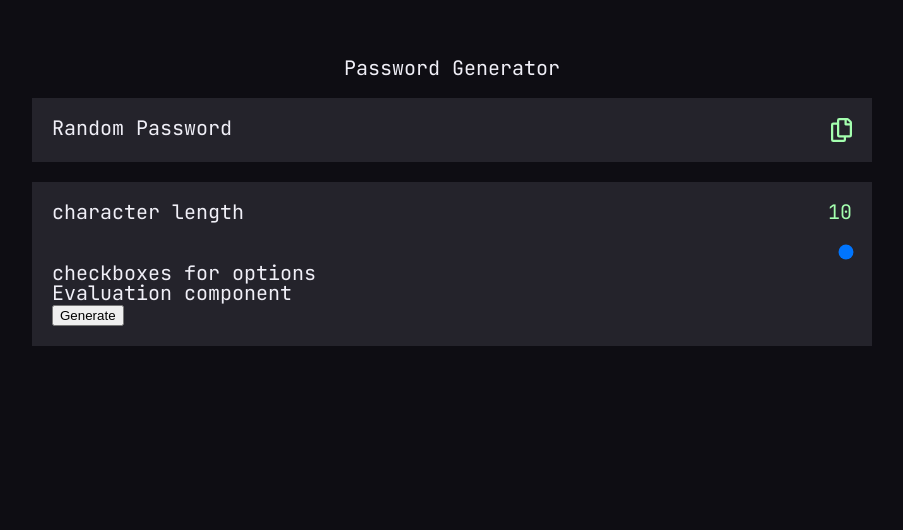
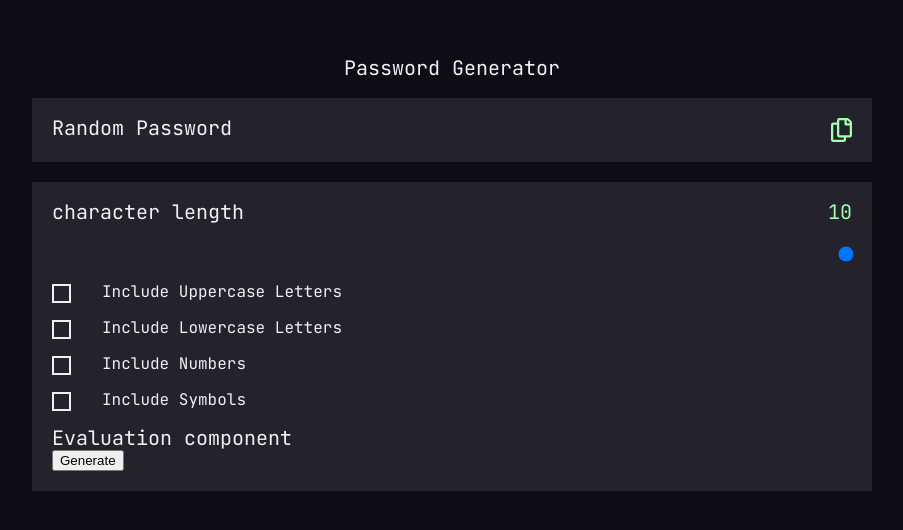
Before and after one commit to nicolenam/passwordGenerator, a React (Create React App) app: page / in a window 1280 px wide. Shown: the part 242-772 px from the top of the page, without its empty margins (188-1091 px from the left). Built offline with nearby package versions, Linux system fonts and the light colour scheme.

Commit message:
Finished styling the custom checkbox input

```diff
--- a/src/App.css
+++ b/src/App.css
@@ -100,36 +100,94 @@ h1{
 	color: #a4ffaf;
 }
 
-input[type='range'] {
-	overflow: hidden;
+.slider{
+	margin-bottom: 20px;
+}
+
+.slider[type='range'] {
+	-webkit-appearance: none;
 	width: 100%;
-	-webkit-appearance: none;
 	background: transparent;
+	height: 20px;
 	border-radius: 10px;
 }
 
-input[type="range"]::-moz-range-progress {
+.slider[type="range"]::-moz-range-progress {
 	background-color: #a4ffaf;
-	height: 10px;
+	height: 7px;
+	border-radius: 10px;
 }
 
-input[type="range"]::-moz-range-track {
+.slider[type="range"]::-moz-range-track {
 	background-color: #0e0d13;
-	height: 10px;
+	height: 7px;
+	border-radius: 10px;
 }
 
-input[type="range"]::-moz-range-thumb {
+.slider[type="range"]::-moz-range-thumb {
 	border: none;
 	cursor: pointer;
-	width: 15px;
-	height: 15px;
+	width: 20px;
+	height: 20px;
 	border-radius: 50%;
 }
 
+.optionsItem{
+	display: flex;
+	justify-content: flex-end;
+	flex-direction: row-reverse;
+	position: relative;
+	padding: 0 50px 20px;
+	font-size: 1rem;
+}
 
+/* https://www.w3schools.com/howto/tryit.asp?filename=tryhow_css_custom_checkbox */
 
+.optionsItem input{
+	position: absolute;
+	opacity: 0;
+	cursor: pointer;
+	height: 0;
+	width: 0;
+}
 
+.checkmark {
+	position: absolute;
+	top: 0;
+	left: 0;
+	height: 15px;
+	width: 15px;
+	border: 2px solid #f0eff7;
+	cursor: pointer;
+}
 
+.checkmark:after {
+	content: "";
+	position: absolute;
+	display: none;
+}
+
+.optionsItem input:checked ~ .checkmark {
+	background-color: #a4ffaf;
+	border: none;
+	width: 17px;
+	height: 17px;
+}
+
+.optionsItem input:checked ~ .checkmark:after {
+	display: block;
+}
+
+.optionsItem .checkmark:after {
+	left: 5px;
+	width: 3px;
+	height: 10px;
+	border: solid #0e0d13;
+	border-width: 0 3px 3px 0;
+	-webkit-transform: rotate(45deg);
+	-ms-transform: rotate(45deg);
+	transform: rotate(45deg);
+}
 
 /* color references  */
 /* container #24232b */
--- a/src/Components/Form.js
+++ b/src/Components/Form.js
@@ -7,9 +7,33 @@ const Form = () =>{
                 <h2>character length</h2>
                 <p>10</p>
             </div>
+            <label className="sr-only">slider</label>
             <input className="slider" type="range" min="1" max="20" />
-            <div>
-                checkboxes for options
+            <div className="optionsContainer">
+                <div>
+                    <label  className="optionsItem">Include Uppercase Letters
+                        <input type="checkbox"/>
+                        <span className="checkmark"></span>
+                    </label>
+                </div>
+                <div>
+                    <label  className="optionsItem">Include Lowercase Letters
+                        <input type="checkbox"/>
+                        <span className="checkmark"></span>
+                    </label>
+                </div>
+                <div>
+                    <label  className="optionsItem">Include Numbers
+                        <input type="checkbox"/>
+                        <span className="checkmark"></span>
+                    </label>
+                </div>
+                <div>
+                    <label  className="optionsItem">Include Symbols
+                        <input type="checkbox"/>
+                        <span className="checkmark"></span>
+                    </label>
+                </div>
             </div>
             <div>
                 Evaluation component
```
